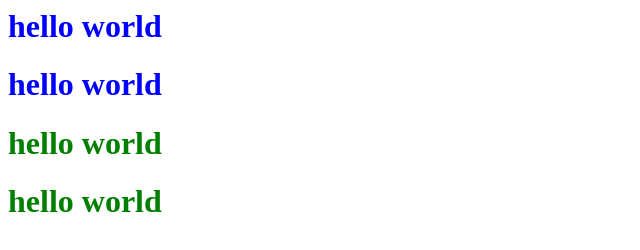
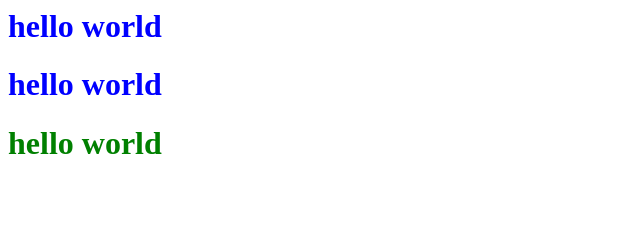
Before and after one commit to makinotakumi/tmp, a plain HTML site: page index.html in a window 1280 px wide. Shown: the whole page, without its empty margins (0-640 px from the left). Drawn offline with Linux system fonts and the light colour scheme.

Commit message:
Revert "update"
This reverts commit 5f7837dcd6bcd5b59f0006601042e32686718ce5.

```diff
--- a/index.html
+++ b/index.html
@@ -1,4 +1,3 @@
 <h1 style="color:blue">hello world</h1>
 <h1 style="color:blue">hello world</h1>
 <h1 style="color:green">hello world</h1>
-<h1 style="color:green">hello world</h1>
```
